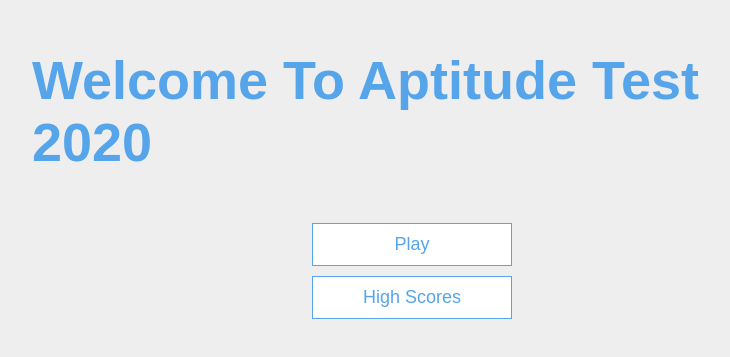
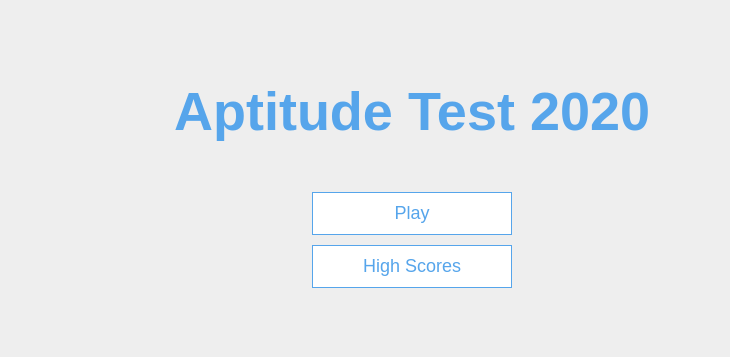
Before and after one commit to Suleman-Zakaria/Build-App, a plain HTML site: page index.html in a window 1280 px wide. Shown: the part 211-568 px from the top of the page, without its empty margins (228-958 px from the left). Drawn offline with Linux system fonts and the light colour scheme.

Commit message:
editing home page

```diff
--- a/index.html
+++ b/index.html
@@ -10,7 +10,7 @@
   <body>
     <div class="container">
       <div id="home" class="flex-center flex-column">
-        <h1>Welcome To Aptitude Test 2020</h1>
+        <h1>Aptitude Test 2020</h1>
         <a class="btn" href="game.html">Play</a>
         <a class="btn" href="highscores.html">High Scores</a>
       </div>
```
